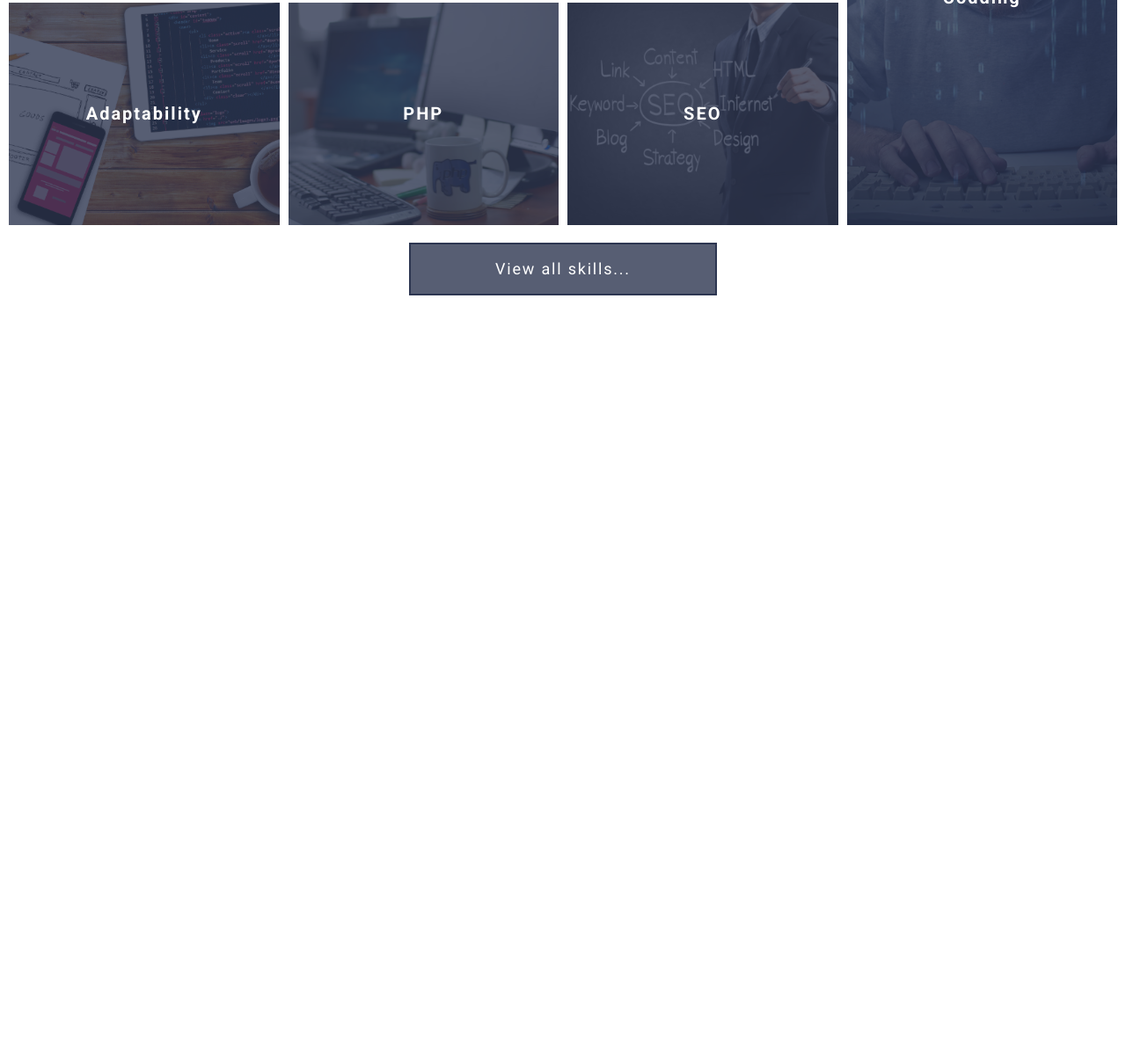
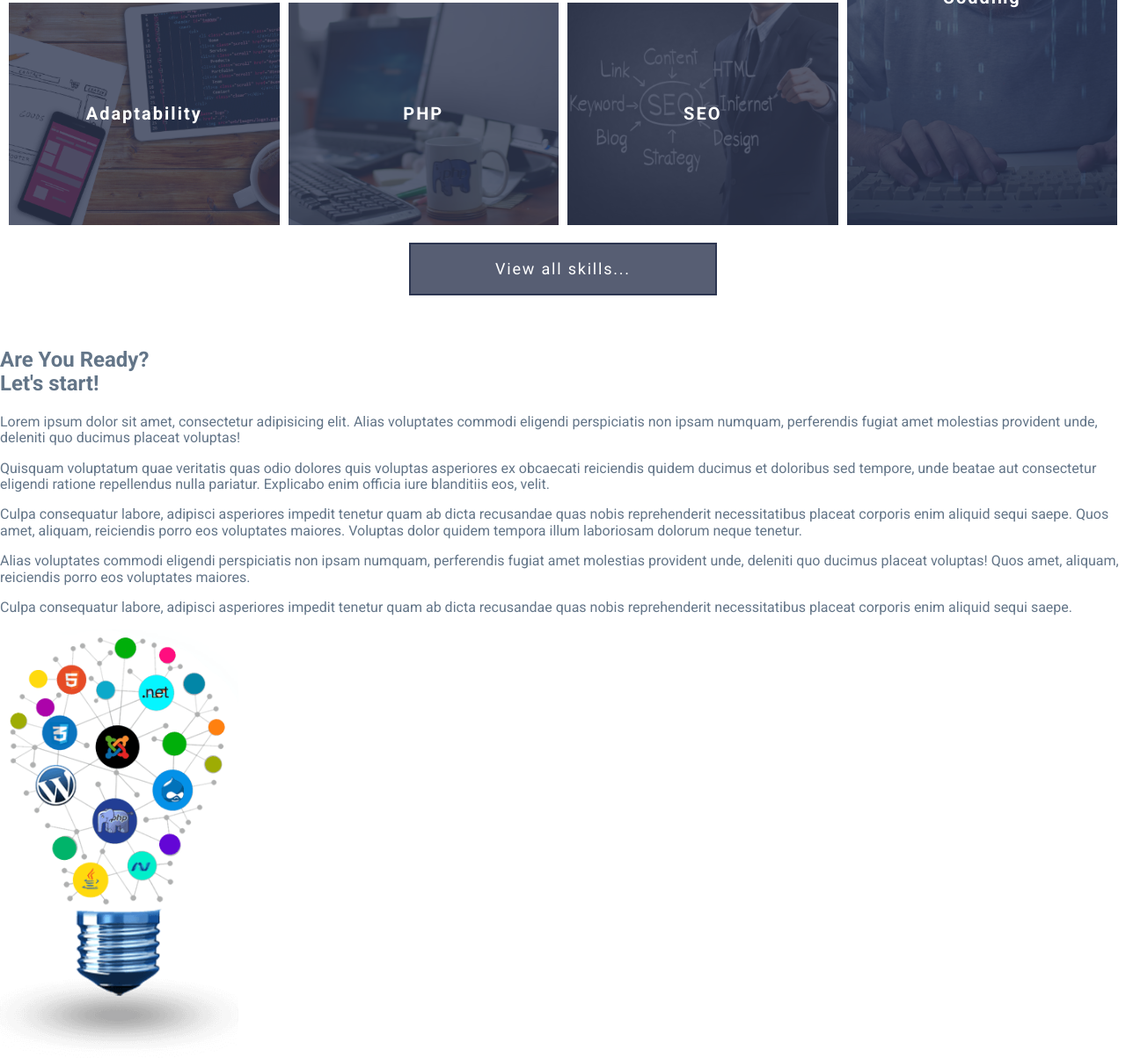
Before and after one commit to Pistalierro/grid-template-init-project, a website: page index.html in a window 1280 px wide. Shown: the part 1334-2543 px from the top of the page at 88% size. Before the commit the page ends 1710 px from the top, so only its background shows below. Drawn offline with Linux system fonts and the light colour scheme.

Commit message:
разметка секции about

```diff
--- a/index.html
+++ b/index.html
@@ -128,6 +128,31 @@
 						<a class="btn btn--primary" href="#">View all skills...</a>
 				</div>
 		</section>
+		<section class="about">
+				<div class="about__container">
+						<div class="about__content">
+								<h2>Are You Ready? <br>Let's start!</h2>
+								<p>Lorem ipsum dolor sit amet, consectetur adipisicing elit. Alias voluptates commodi eligendi
+										perspiciatis non ipsam numquam, perferendis fugiat amet molestias provident unde, deleniti quo
+										ducimus placeat voluptas!</p>
+								<p>Quisquam voluptatum quae veritatis quas odio dolores quis voluptas asperiores ex obcaecati reiciendis
+										quidem ducimus et doloribus sed tempore, unde beatae aut consectetur eligendi ratione repellendus
+										nulla pariatur. Explicabo enim officia iure blanditiis eos, velit.</p>
+								<p>Culpa consequatur labore, adipisci asperiores impedit tenetur quam ab dicta recusandae quas nobis
+										reprehenderit necessitatibus placeat corporis enim aliquid sequi saepe. Quos amet, aliquam,
+										reiciendis porro eos voluptates maiores. Voluptas dolor quidem tempora illum laboriosam dolorum
+										neque tenetur.</p>
+								<p>Alias voluptates commodi eligendi perspiciatis non ipsam numquam, perferendis fugiat amet molestias
+										provident unde, deleniti quo ducimus placeat voluptas! Quos amet, aliquam, reiciendis porro eos
+										voluptates maiores.</p>
+								<p>Culpa consequatur labore, adipisci asperiores impedit tenetur quam ab dicta recusandae quas nobis
+										reprehenderit necessitatibus placeat corporis enim aliquid sequi saepe.</p>
+						</div>
+						<div class="about__image">
+								<img alt="motivation" src="assets/images/img-lamp-webdev.png">
+						</div>
+				</div>
+		</section>
 </main>
 
 
```
